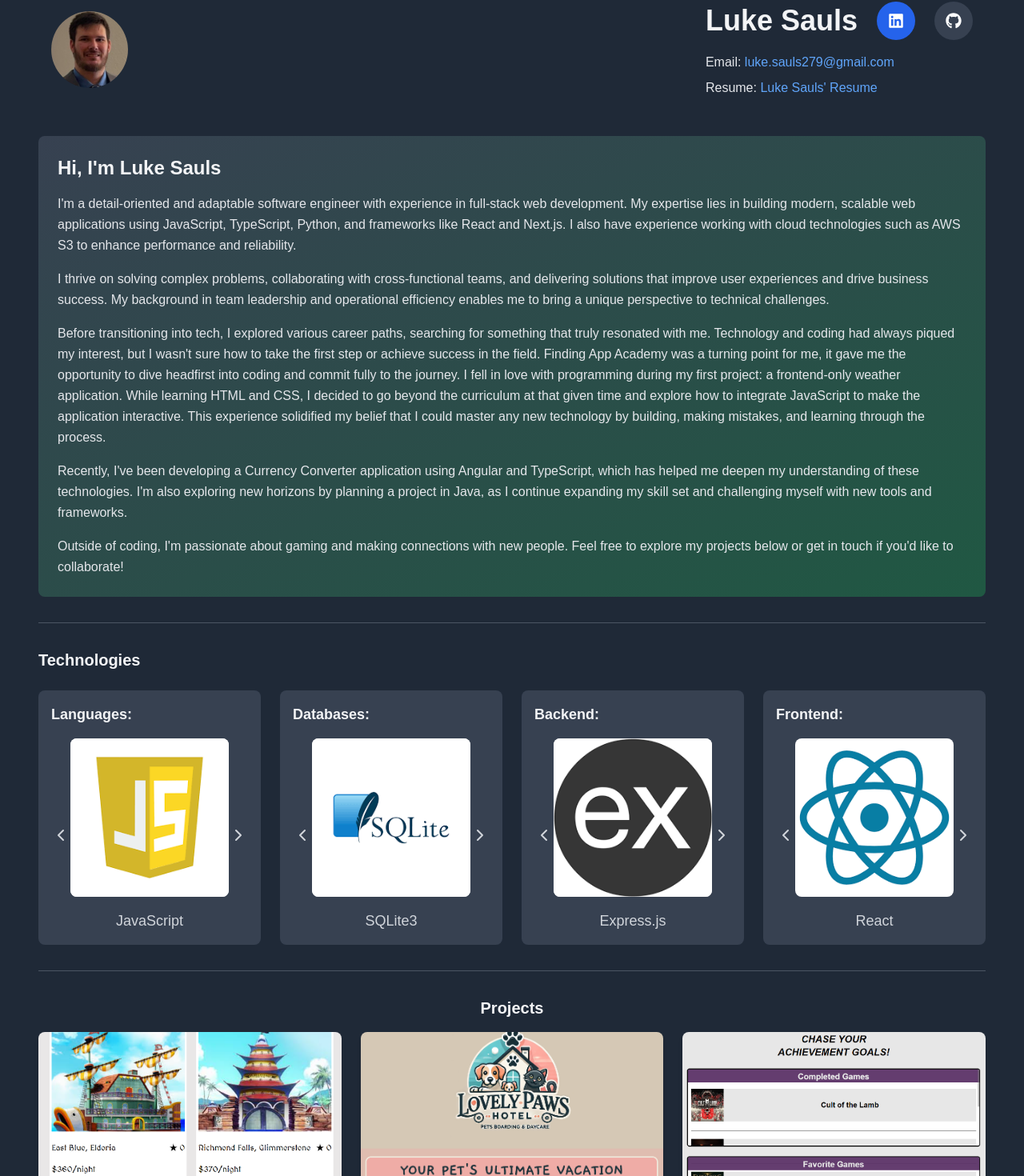
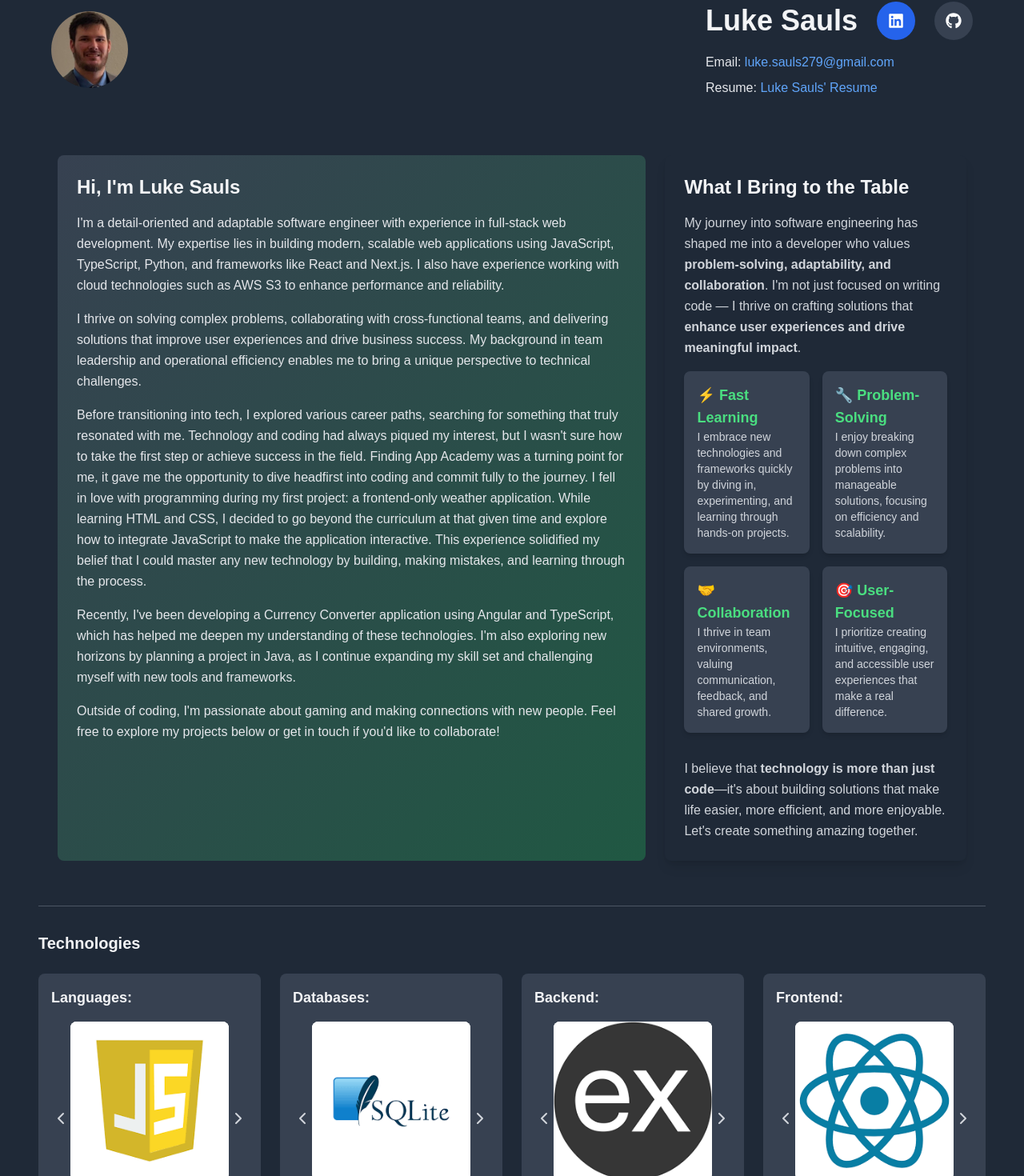
Before and after one commit to lukesauls66/Portfolio, a Next.js app: page / in a window 1280 px wide. Shown: the part 14-1484 px from the top of the page at 80% size. Built offline with nearby package versions, Linux system fonts and the light colour scheme.

Commit message:
added visual effects

```diff
--- a/app/page.tsx
+++ b/app/page.tsx
@@ -4,6 +4,7 @@ import { FaLinkedin, FaGithub } from "react-icons/fa";
 import { Separator } from "@/components/ui/separator";
 import { useState } from "react";
 import { ChevronLeft, ChevronRight } from "lucide-react";
+import { motion } from "framer-motion";
 
 const techData = [
   {
@@ -28,17 +29,18 @@ export default function Home() {
   const [activeIndices, setActiveIndices] = useState<number[]>(
     techData.map(() => 0)
   );
+  const [direction, setDirection] = useState<"left" | "right">("right");
 
-  const handleScroll = (categoryIndex: number, direction: "left" | "right") => {
+  const handleScroll = (categoryIndex: number, dir: "left" | "right") => {
+    setDirection(dir);
+
     setActiveIndices((prev) =>
       prev.map((currentIndex, idx) => {
         if (idx === categoryIndex) {
           const itemCount = techData[categoryIndex].items.length;
-          if (direction === "left") {
-            return (currentIndex - 1 + itemCount) % itemCount;
-          } else {
-            return (currentIndex + 1) % itemCount;
-          }
+          return dir === "left"
+            ? (currentIndex - 1 + itemCount) % itemCount
+            : (currentIndex + 1) % itemCount;
         }
         return currentIndex;
       })
@@ -99,7 +101,8 @@ export default function Home() {
         </div>
       </div>
 
-      <div className="flex flex-col gap-4 p-6 bg-gradient-to-br from-gray-700 to-green-500/30 rounded-lg">
+      <div className="flex flex-col md:flex-row gap-6 p-6">
+        <div className="flex flex-col gap-4 p-6 bg-gradient-to-br from-gray-700 to-green-500/30 rounded-lg w-full">
           <h2 className="text-xl md:text-2xl font-semibold text-gray-100">
             Hi, I&apos;m Luke Sauls
           </h2>
@@ -107,9 +110,9 @@ export default function Home() {
             I&apos;m a detail-oriented and adaptable software engineer with
             experience in full-stack web development. My expertise lies in
             building modern, scalable web applications using JavaScript,
-          TypeScript, Python, and frameworks like React and Next.js. I also have
-          experience working with cloud technologies such as AWS S3 to enhance
-          performance and reliability.
+            TypeScript, Python, and frameworks like React and Next.js. I also
+            have experience working with cloud technologies such as AWS S3 to
+            enhance performance and reliability.
           </p>
           <p className="text-gray-200 leading-relaxed">
             I thrive on solving complex problems, collaborating with
@@ -123,14 +126,15 @@ export default function Home() {
             searching for something that truly resonated with me. Technology and
             coding had always piqued my interest, but I wasn&apos;t sure how to
             take the first step or achieve success in the field. Finding App
-          Academy was a turning point for me, it gave me the opportunity to dive
-          headfirst into coding and commit fully to the journey. I fell in love
-          with programming during my first project: a frontend-only weather
-          application. While learning HTML and CSS, I decided to go beyond the
-          curriculum at that given time and explore how to integrate JavaScript
-          to make the application interactive. This experience solidified my
-          belief that I could master any new technology by building, making
-          mistakes, and learning through the process.
+            Academy was a turning point for me, it gave me the opportunity to
+            dive headfirst into coding and commit fully to the journey. I fell
+            in love with programming during my first project: a frontend-only
+            weather application. While learning HTML and CSS, I decided to go
+            beyond the curriculum at that given time and explore how to
+            integrate JavaScript to make the application interactive. This
+            experience solidified my belief that I could master any new
+            technology by building, making mistakes, and learning through the
+            process.
           </p>
           <p className="text-gray-200 leading-relaxed">
             Recently, I&apos;ve been developing a Currency Converter application
@@ -141,9 +145,81 @@ export default function Home() {
           </p>
           <p className="text-gray-200 leading-relaxed">
             Outside of coding, I&apos;m passionate about gaming and making
-          connections with new people. Feel free to explore my projects below or
-          get in touch if you&apos;d like to collaborate!
+            connections with new people. Feel free to explore my projects below
+            or get in touch if you&apos;d like to collaborate!
           </p>
+        </div>
+        <motion.div
+          initial={{ opacity: 0, x: 50 }}
+          animate={{ opacity: 1, x: 0 }}
+          transition={{ duration: 1.2, ease: "easeOut" }}
+          className="p-6 bg-gray-800 rounded-lg shadow-lg md:w-1/2 flex flex-col gap-4 w-full"
+        >
+          <h3 className="text-xl md:text-2xl font-semibold text-gray-100">
+            What I Bring to the Table
+          </h3>
+
+          <p className="text-gray-300 leading-relaxed">
+            My journey into software engineering has shaped me into a developer
+            who values{" "}
+            <strong>problem-solving, adaptability, and collaboration</strong>.
+            I&apos;m not just focused on writing code — I thrive on crafting
+            solutions that{" "}
+            <strong>
+              enhance user experiences and drive meaningful impact
+            </strong>
+            .
+          </p>
+
+          <div className="grid grid-cols-1 lg2:grid-cols-2 gap-4">
+            <div className="bg-gray-700 p-4 rounded-lg shadow-md">
+              <h4 className="text-lg font-semibold text-green-400">
+                ⚡ Fast Learning
+              </h4>
+              <p className="text-gray-300 text-sm">
+                I embrace new technologies and frameworks quickly by diving in,
+                experimenting, and learning through hands-on projects.
+              </p>
+            </div>
+
+            <div className="bg-gray-700 p-4 rounded-lg shadow-md">
+              <h4 className="text-lg font-semibold text-green-400">
+                🔧 Problem-Solving
+              </h4>
+              <p className="text-gray-300 text-sm">
+                I enjoy breaking down complex problems into manageable
+                solutions, focusing on efficiency and scalability.
+              </p>
+            </div>
+
+            <div className="bg-gray-700 p-4 rounded-lg shadow-md">
+              <h4 className="text-lg font-semibold text-green-400">
+                🤝 Collaboration
+              </h4>
+              <p className="text-gray-300 text-sm">
+                I thrive in team environments, valuing communication, feedback,
+                and shared growth.
+              </p>
+            </div>
+
+            <div className="bg-gray-700 p-4 rounded-lg shadow-md">
+              <h4 className="text-lg font-semibold text-green-400">
+                🎯 User-Focused
+              </h4>
+              <p className="text-gray-300 text-sm">
+                I prioritize creating intuitive, engaging, and accessible user
+                experiences that make a real difference.
+              </p>
+            </div>
+          </div>
+
+          <p className="text-gray-300 leading-relaxed mt-4">
+            I believe that <strong>technology is more than just code</strong>
+            —it&apos;s about building solutions that make life easier, more
+            efficient, and more enjoyable. Let's create something amazing
+            together.
+          </p>
+        </motion.div>
       </div>
 
       <Separator className="bg-gray-600 w-full" />
@@ -166,21 +242,33 @@ export default function Home() {
                   <ChevronLeft size={24} />
                 </button>
                 <div className="flex flex-col gap-4 items-center justify-center w-full">
+                  <motion.div
+                    key={activeIndices[categoryIndex]}
+                    initial={{ opacity: 0, x: direction === "left" ? -50 : 50 }}
+                    animate={{ opacity: 1, x: 0 }}
+                    exit={{ opacity: 0, x: direction === "left" ? 50 : -50 }}
+                    transition={{ duration: 0.5, ease: "easeInOut" }}
+                    className="w-full max-w-[200px] mx-auto aspect-square object-contain rounded-lg bg-white"
+                  >
                     <img
                       src={
-                      tech.items[activeIndices[categoryIndex]] === "JavaScript"
+                        tech.items[activeIndices[categoryIndex]] ===
+                        "JavaScript"
                           ? "images/JS.jpg"
                           : tech.items[activeIndices[categoryIndex]] ===
                             "TypeScript"
                           ? "images/TS.png"
-                        : tech.items[activeIndices[categoryIndex]] === "Python"
+                          : tech.items[activeIndices[categoryIndex]] ===
+                            "Python"
                           ? "images/PY.png"
-                        : tech.items[activeIndices[categoryIndex]] === "SQLite3"
+                          : tech.items[activeIndices[categoryIndex]] ===
+                            "SQLite3"
                           ? "images/SQLite.jpg"
                           : tech.items[activeIndices[categoryIndex]] ===
                             "PostgreSQL"
                           ? "images/PostgreSQL.png"
-                        : tech.items[activeIndices[categoryIndex]] === "MongoDB"
+                          : tech.items[activeIndices[categoryIndex]] ===
+                            "MongoDB"
                           ? "images/MongoDB.png"
                           : tech.items[activeIndices[categoryIndex]] ===
                             "Express.js"
@@ -193,7 +281,8 @@ export default function Home() {
                           : tech.items[activeIndices[categoryIndex]] ===
                             "SQLAlchemy"
                           ? "images/sqlAlchemy.png"
-                        : tech.items[activeIndices[categoryIndex]] === "Prisma"
+                          : tech.items[activeIndices[categoryIndex]] ===
+                            "Prisma"
                           ? "images/prisma.jpg"
                           : tech.items[activeIndices[categoryIndex]] === "React"
                           ? "images/react.png"
@@ -208,6 +297,7 @@ export default function Home() {
                       alt="tech picture"
                       className="w-full max-w-[200px] mx-auto aspect-square object-contain rounded-lg bg-white"
                     />
+                  </motion.div>
                   <div className="text-gray-300 text-center lg:text-lg">
                     {tech.items[activeIndices[categoryIndex]]}
                   </div>
@@ -247,12 +337,21 @@ export default function Home() {
               imgSrc: "images/platchasers-pic-2.PNG",
               link: "https://plat-chasers-luke-sauls-projects.vercel.app/",
             },
-          ].map((project) => (
+          ].map((project, index) => (
             <div key={project.title} className="flex flex-col gap-4">
-              <img
+              <motion.div
+                key={project.title}
+                initial={{ opacity: 0, y: 50 }}
+                animate={{ opacity: 1, y: 0 }}
+                transition={{ duration: 0.8, delay: index * 0.2 }}
+                className="flex flex-col gap-4"
+              >
+                <motion.img
                   src={project.imgSrc}
                   alt={`${project.title} Project Pic`}
-                className="w-full h-48 md:h-56 rounded-lg object-cover shadow-md"
+                  whileHover={{ scale: 1.05 }}
+                  transition={{ duration: 0.3 }}
+                  className="w-full h-48 md:h-56 lg2:h-[18rem] rounded-lg object-cover shadow-md"
                 />
                 <a
                   href={project.link}
@@ -262,6 +361,7 @@ export default function Home() {
                 >
                   {project.title}
                 </a>
+              </motion.div>
             </div>
           ))}
         </div>
--- a/package.json
+++ b/package.json
@@ -28,6 +28,7 @@
     "@types/react-icons": "^2.2.7",
     "eslint": "^9",
     "eslint-config-next": "15.1.5",
+    "framer-motion": "^12.0.6",
     "postcss": "^8",
     "tailwindcss": "^3.4.1",
     "typescript": "^5"
--- a/tailwind.config.ts
+++ b/tailwind.config.ts
@@ -57,6 +57,7 @@ export default {
         smd: "540px",
         md: "768px",
         lg: "1024px",
+        lg2: "1200px",
         xl: "1440px",
       },
       borderRadius: {
```
Also changed, not shown: 1 other file (tests, documents, lock files or other folders). Lines whose indentation alone changed are shown as unchanged.
